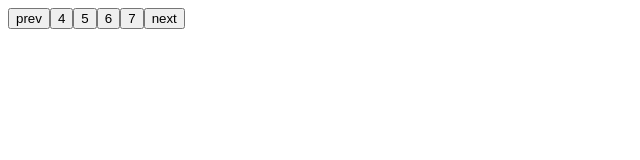
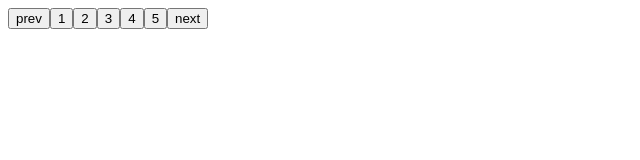
Before and after one commit to Rayhan-Ahmed-7/MajesticPaginator, a React (Vite) app: page / in a window 1280 px wide. Shown: the top 160 px of the page, without its empty margins (0-640 px from the left). Built offline with nearby package versions, Linux system fonts and the light colour scheme.

Commit message:
:zap: item initial stage done

```diff
--- a/src/App.css
+++ b/src/App.css
@@ -0,0 +1,3 @@
+.active {
+    color: brown;
+}
--- a/src/App.tsx
+++ b/src/App.tsx
@@ -1,13 +1,13 @@
 import usePagination from "./usePagination"
-
+import "./App.css"
 function App() {
-  const { range } = usePagination()
+  const { range, } = usePagination()
   return (
     <>
       <button>prev</button>
       {
         range.map((i) => (
-          <button>{i}</button>
+          <button key={i.page}>{i.page}</button>
         ))
       }
       <button>next</button>
--- a/src/usePagination.ts
+++ b/src/usePagination.ts
@@ -1,22 +1,39 @@
-import React, { useEffect, useState } from 'react';
+import { useEffect, useState } from 'react';
+
+type ItemType = "dot" | "page";
+
+interface Item {
+    selected: boolean;
+    type: ItemType;
+    page: number;
+}
+
+const generateRange = (start: number, end: number): Item[] => {
+    return Array.from(
+        { length: end - start },
+        (_, index) => ({
+            selected: false,
+            type: "page",
+            page: start + index
+        })
+    );
+};
 
 const usePagination = () => {
-    const [currentPage, setCurrentPage] = useState(1);
     const [pageSize, setPageSize] = useState(10);
-    const [range, setRange] = useState<number[]>([])
+    const [range, setRange] = useState<Item[]>([]);
     const totalData = 76;
+    let totalPage = Math.ceil(totalData / pageSize);
+    let firstElement = 1;
+    let lastElement = totalPage;
 
     useEffect(() => {
+        if (totalPage > 5) {
+            setRange([...generateRange(firstElement, 6)])
+        }
+    }, [])
 
-        setRange(generateRange(4, 8))
-    },[])
-    const generateRange = (start: number, end: number) => Array.from(
-        { length: end - start },
-        (value, index) => start + index
-    )
-    console.log(generateRange(4, 8))
-
-    return { currentPage, setCurrentPage, pageSize, setPageSize, range };
+    return { pageSize, setPageSize, range };
 };
 
 export default usePagination;
```
